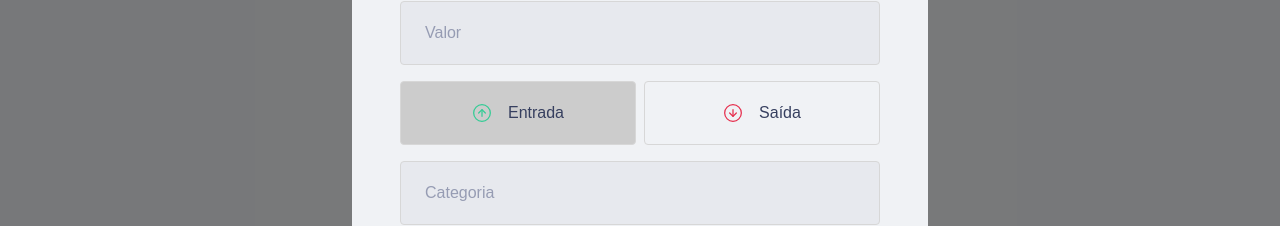
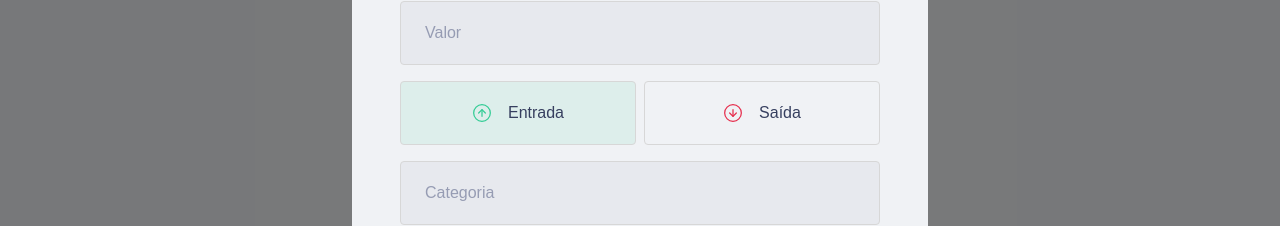
Before and after one commit to GabriPires/dtmoney, a React (Create React App) app: page / in a window 1280 px wide. Both pictures are taken after a click on the button "Nova transação". Shown: the part 313-539 px from the top of the page. Built offline with nearby package versions, Linux system fonts and the light colour scheme; the HTML template or start-up script is replaced by a standard one; what miragejs would draw is missing.

Commit message:
feat: selected button background based by colors

```diff
--- a/src/components/NewTransactionModal/index.tsx
+++ b/src/components/NewTransactionModal/index.tsx
@@ -42,6 +42,7 @@
           <RadioBox
             type={'button'}
             isActive={type === 'deposit'}
+            activeColor={'green'}
             onClick={() => {
               setType('deposit');
             }}
@@ -53,6 +54,7 @@
           <RadioBox
             type={'button'}
             isActive={type === 'withdraw'}
+            activeColor={'red'}
             onClick={() => {
               setType('withdraw');
             }}
--- a/src/components/NewTransactionModal/styles.ts
+++ b/src/components/NewTransactionModal/styles.ts
@@ -1,5 +1,5 @@
 import styled from 'styled-components';
-import { darken } from 'polished';
+import { darken, transparentize } from 'polished';
 
 export const Container = styled.form`
   h2 {
@@ -56,13 +56,20 @@
 
 interface RadioBoxProps {
   isActive: boolean;
+  activeColor: 'green' | 'red';
 }
+
+const colors = {
+  green: '#33cc95',
+  red: '#e52e4d',
+};
 
 export const RadioBox = styled.button<RadioBoxProps>`
   height: 4rem;
   border: 1px solid #d7d7d7;
   border-radius: 0.25rem;
-  background: ${({ isActive }) => (isActive ? '#ccc' : 'transparent')};
+  background: ${({ isActive, activeColor }) =>
+    isActive ? transparentize(0.9, colors[activeColor]) : 'transparent'};
   display: flex;
   align-items: center;
   justify-content: center;
```
